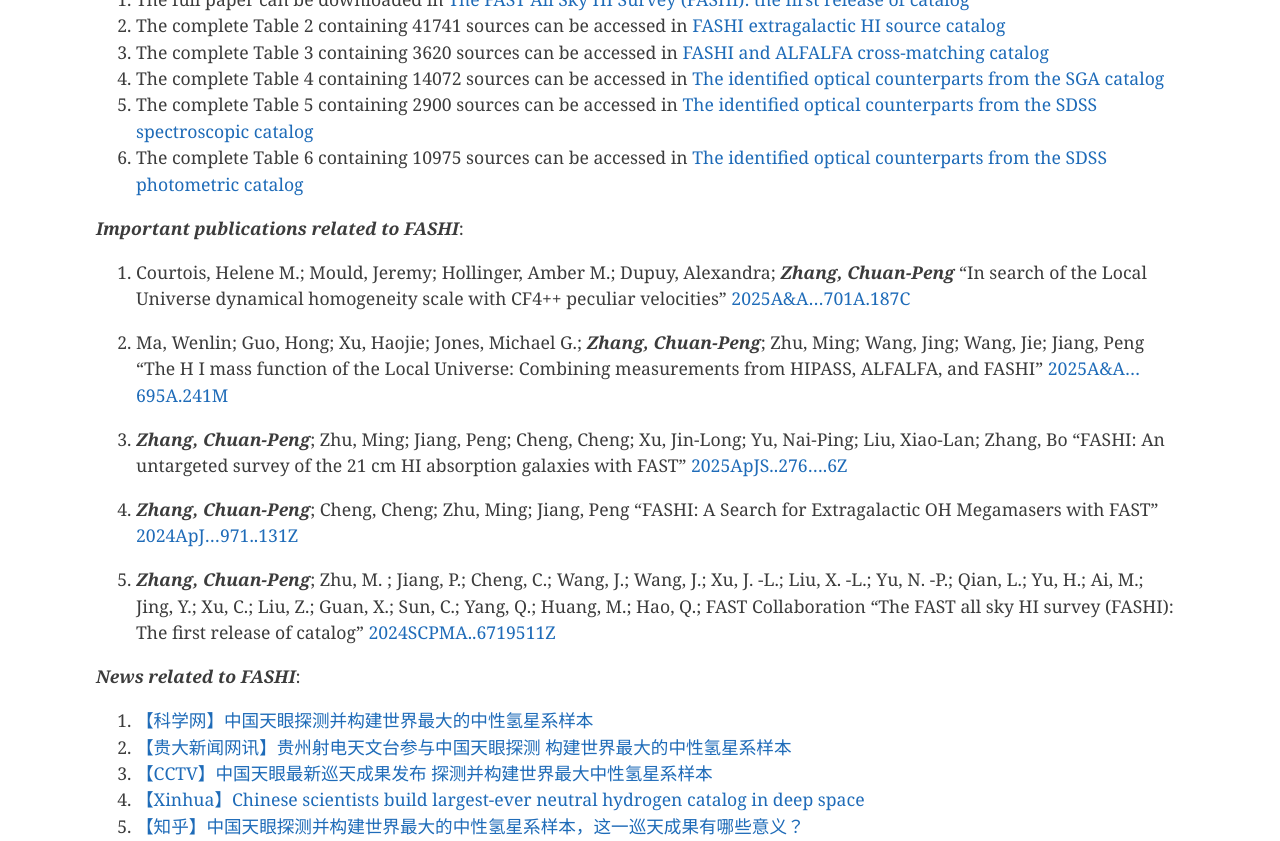
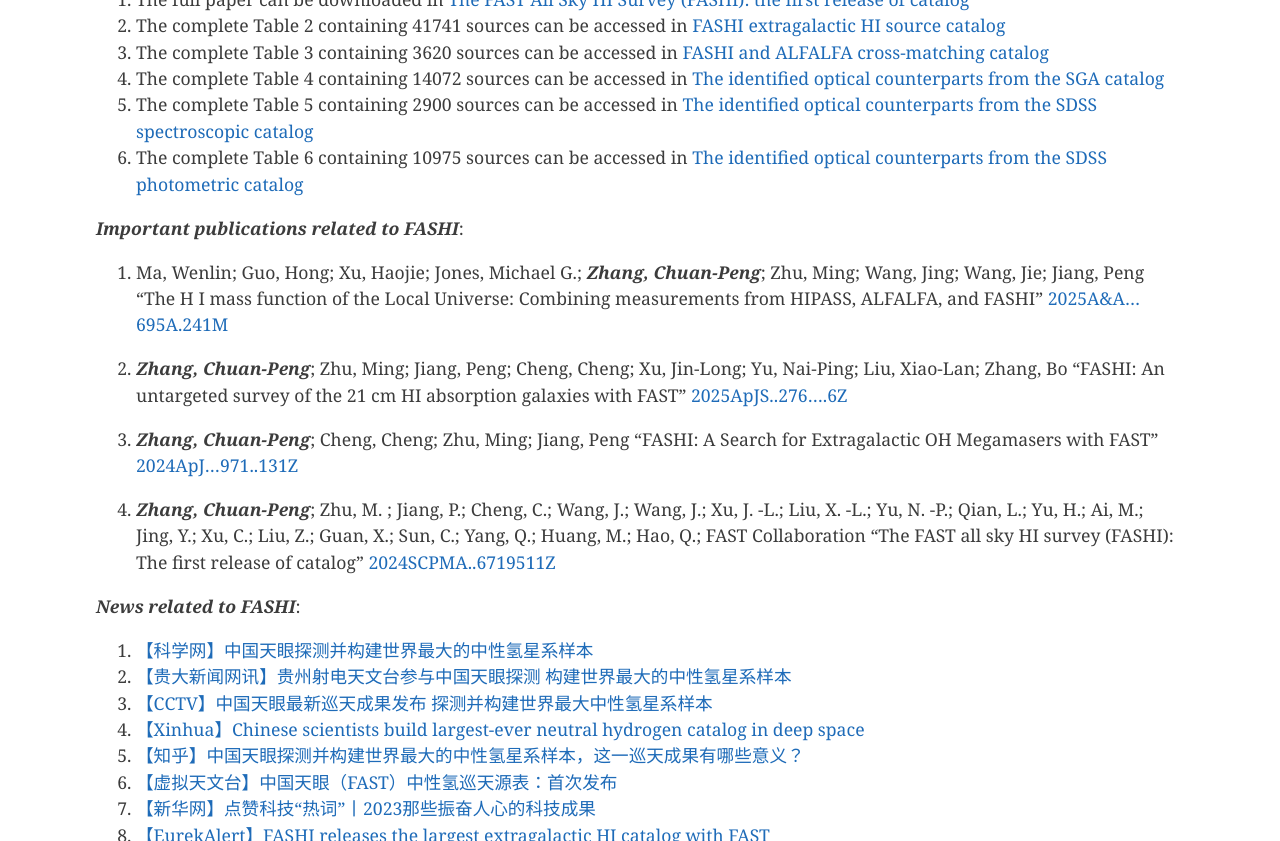
Before and after one commit to zcp521/zcp521.github.io, a Jekyll site: the page built from fashi.md, in a window 1280 px wide and 900 px high, scrolled down 2376 px, cut to the strip 0-841 px from the top of the window. Built offline with Jekyll 4.4.1, drawn with Linux system fonts in a browser that asks for light colours.

Commit message:
Update fashi.md

```diff
--- a/fashi.md
+++ b/fashi.md
@@ -128,10 +128,6 @@
 
 ***Important publications related to FASHI***:
 
-5. Courtois, Helene M.; Mould, Jeremy; Hollinger, Amber M.; Dupuy, Alexandra; ***Zhang, Chuan-Peng***
-	"In search of the Local Universe dynamical homogeneity scale with CF4++ peculiar velocities"
-	[2025A&A...701A.187C](https://ui.adsabs.harvard.edu/abs/2025A%26A...701A.187C/abstract)
-
 4. Ma, Wenlin; Guo, Hong; Xu, Haojie; Jones, Michael G.; ***Zhang, Chuan-Peng***; Zhu, Ming; Wang, Jing; Wang, Jie; Jiang, Peng
 	"The H I mass function of the Local Universe: Combining measurements from HIPASS, ALFALFA, and FASHI"
 	[2025A&A...695A.241M](https://ui.adsabs.harvard.edu/abs/2025A%26A...695A.241M/abstract)
```
